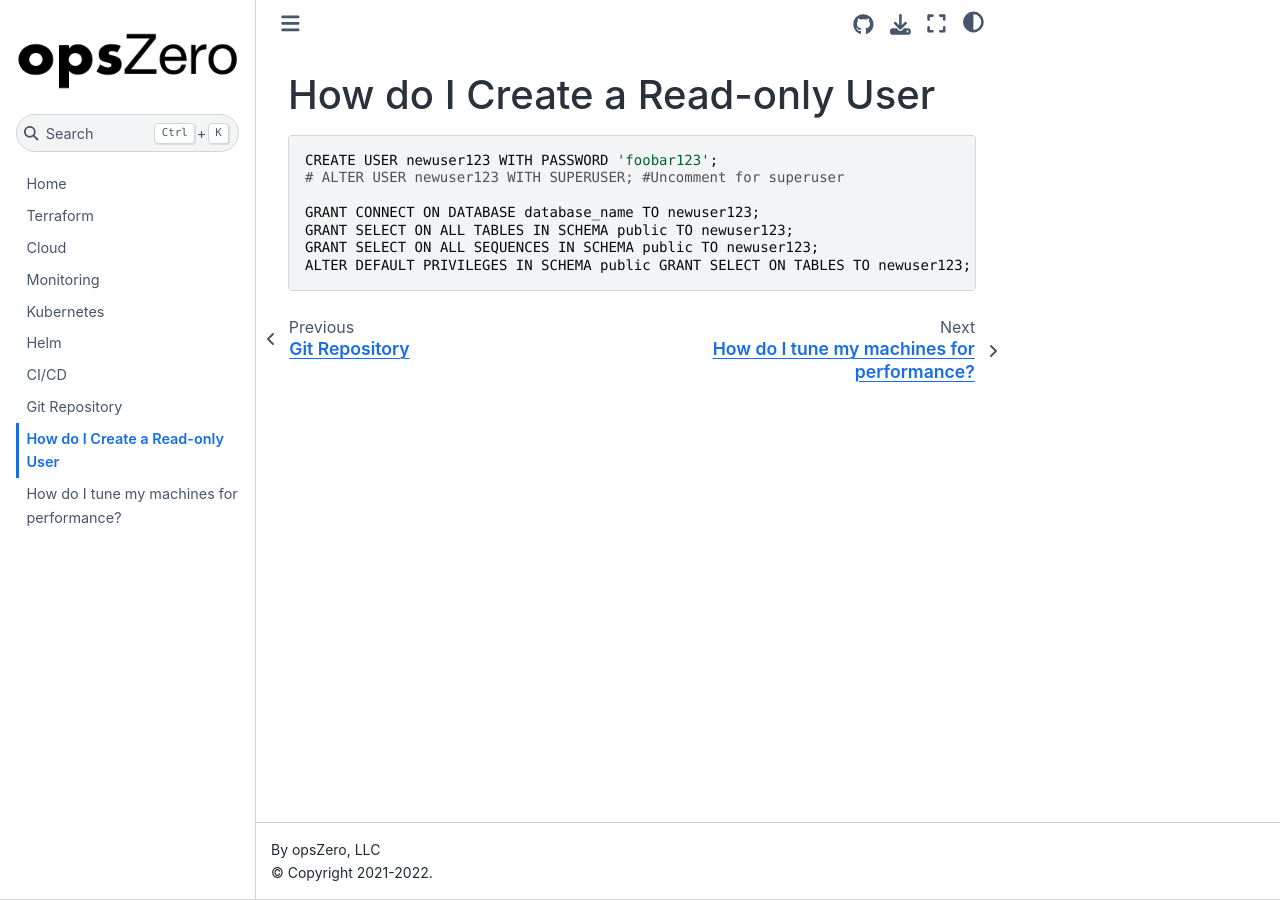
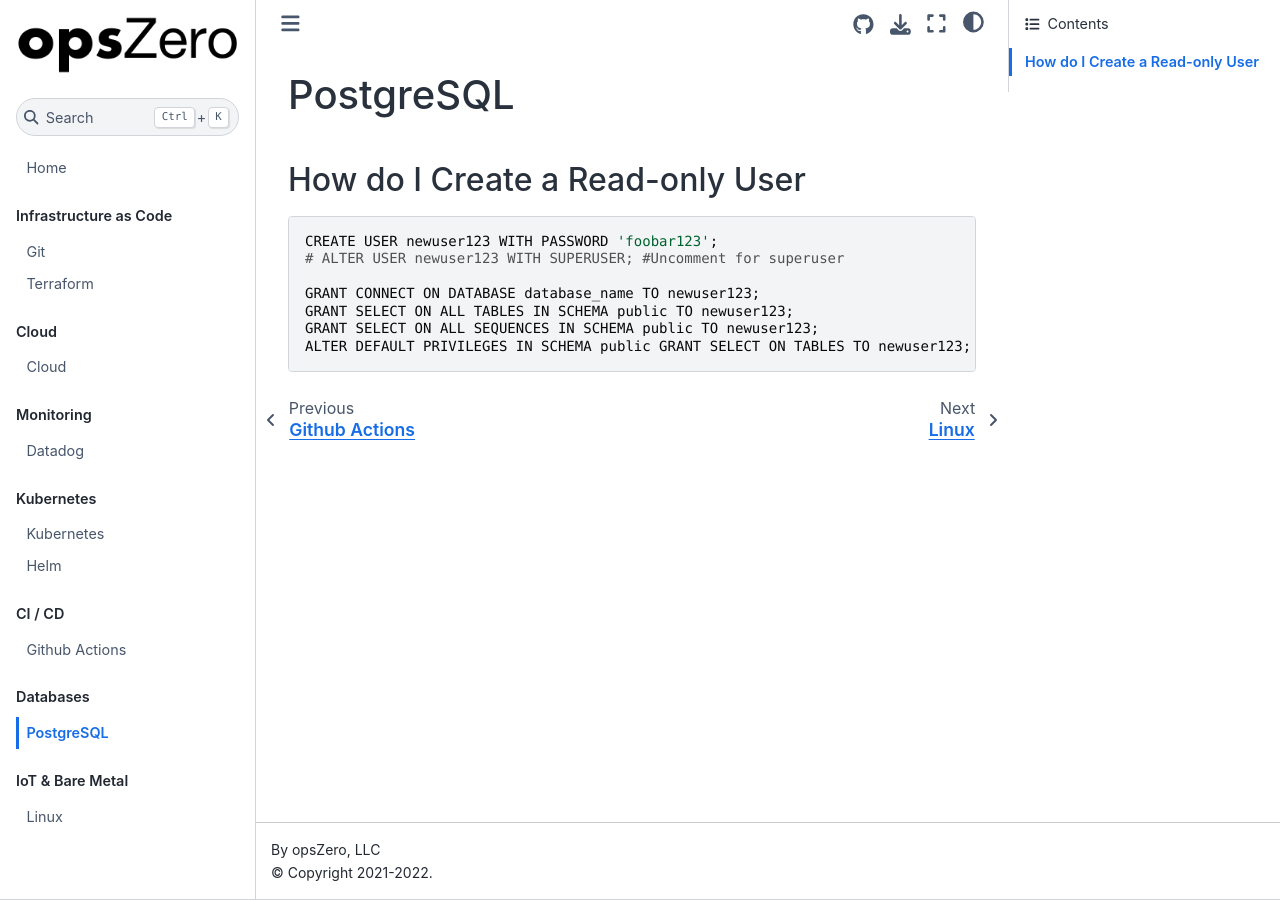
Before and after one commit to opszero/docs, a Jupyter Book: the page built from databases/postgresql.md, in a window 1280 px wide. Built offline with Jupyter Book 1.0.4 settings and Sphinx 7.4.7 and the Sphinx Book theme 1.1.4, drawn with Linux system fonts in a browser that asks for light colours.

Commit message:
Migrated

````diff
--- a/_toc.yml
+++ b/_toc.yml
@@ -3,13 +3,36 @@
 
 format: jb-book
 root: intro
-chapters:
-- file: TERRAFORM
-- file: cloud
-- file: MONITORING
-- file: kubernetes
-- file: HELM
-- file: CICD
-- file: CODING
-- file: POSTGRESQL
-- file: LINUX
+parts:
+- caption: Infrastructure as Code
+  chapters:
+  - file: infra-as-code/git
+  - file: infra-as-code/terraform
+- caption: Cloud
+  chapters:
+  - file: cloud
+- caption: Monitoring
+  chapters:
+  - file: monitoring/datadog
+- caption: Kubernetes
+  chapters:
+  - file: kubernetes
+  - file: HELM
+# - caption: Serverless
+#   chapters:
+#   - file: cloud
+- caption: CI / CD
+  chapters:
+  - file: cicd/github-actions
+# - caption: DNS, CDN & Security
+#   chapters:
+#   - file: cloud
+- caption: Databases
+  chapters:
+  - file: databases/postgresql
+# - caption: AI
+#   chapters:
+#   - file: cloud
+- caption: IoT & Bare Metal
+  chapters:
+  - file: iot/linux
--- /dev/null
+++ b/cicd/github-actions.md
@@ -0,0 +1 @@
+# Github Actions
--- a/POSTGRESQL.md
+++ b/databases/postgresql.md
@@ -1,6 +1,6 @@
+# PostgreSQL
 
-
-# How do I Create a Read-only User
+## How do I Create a Read-only User
 
 ```
 CREATE USER newuser123 WITH PASSWORD 'foobar123';
--- a/CODING.md
+++ b/infra-as-code/git.md
@@ -1,4 +1,4 @@
-# Git Repository
+# Git
 
 We have the structure of the infrastructure repositories consistent. This will
 make life easier for everyone.
--- a/LINUX.md
+++ b/iot/linux.md
@@ -1,4 +1,6 @@
-# How do I tune my machines for performance?
+# Linux
+
+## Performance Tuning
 
 Set the following in sysctl.conf
 
````
Also changed, not shown: CICD.md (deleted, +0 -5 lines), monitoring/datadog.md (renamed from MONITORING.md, +1 -1 lines), cloud.ipynb, infra-as-code/terraform.md (renamed from TERRAFORM.md).
